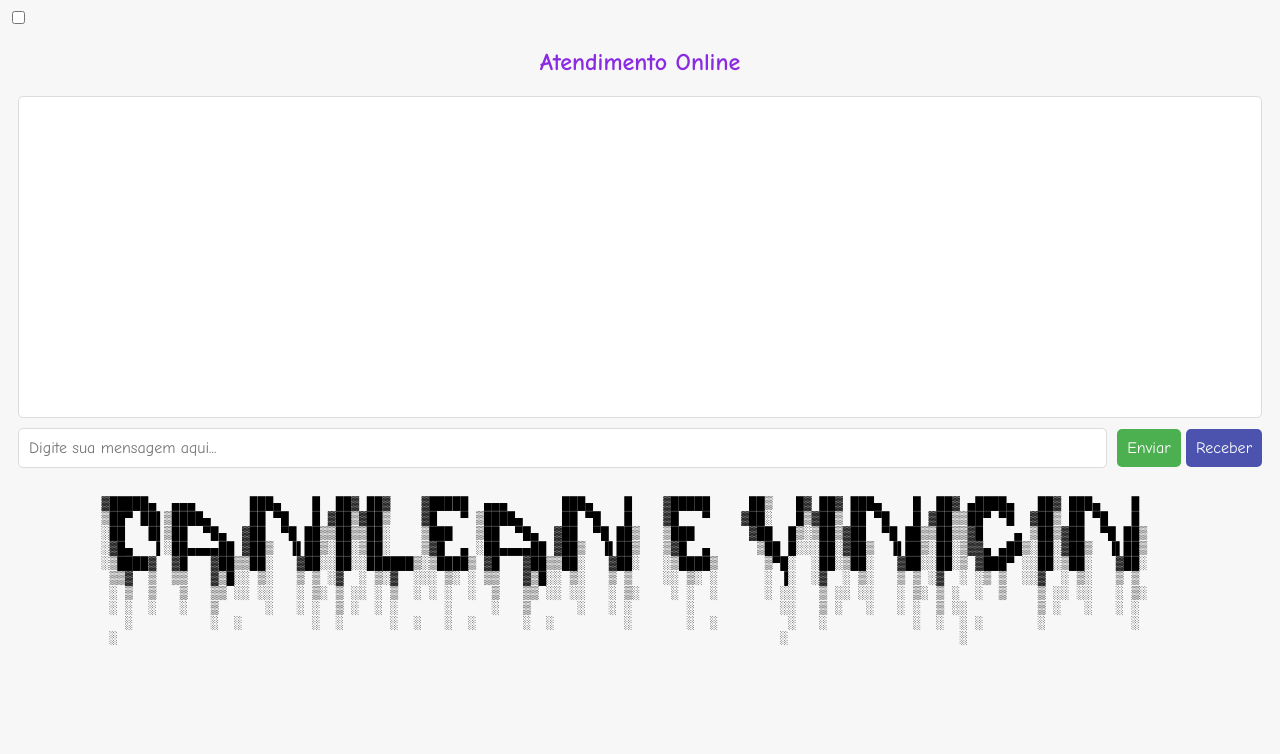
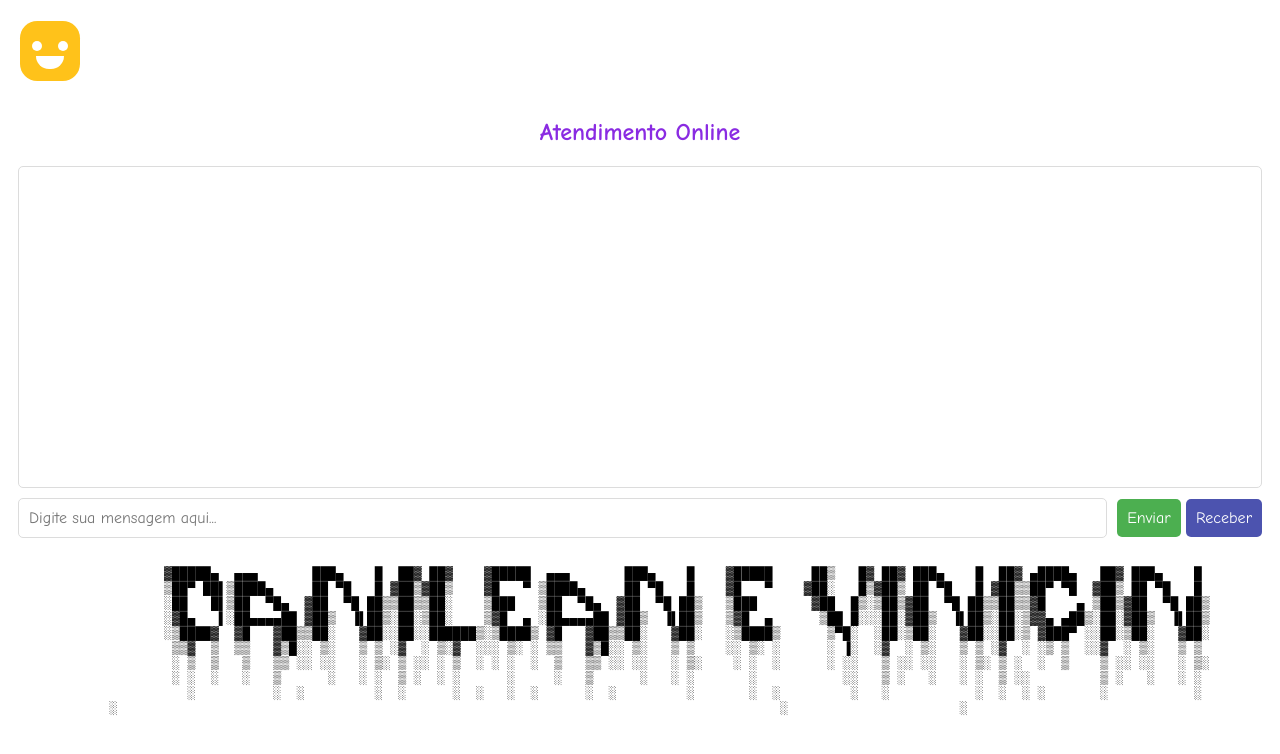
Before and after one commit to Shinguek0/Chat-Atendimento, a plain HTML site: page index.html in a window 1280 px wide. Shown: the top 754 px of the page. Drawn offline with Linux system fonts and the light colour scheme.

Commit message:
Feat style :rocket:

```diff
--- a/style.css
+++ b/style.css
@@ -1,17 +1,40 @@
+html {
+  --background: #fff;
+  --color: #fff;
+  --font-family: 'Comic Sans MS', cursive, sans-serif;
+  --border: 1px solid #dcdcdc;
+  --message-color: #e6f2ff;
+  --footer-color: #000;
+}
+
+html[data-theme="dark"] {
+  --background: #555252;
+  --color: #555252;
+  --font-family: 'Comic Sans MS', cursive, sans-serif;
+  --border: 1px solid #a7a7aa;
+  --message-color: #727272;
+  --footer-color: #fff;
+}
+
+*{
+  transition: all 0.3s;
+}
+
 body {
-    font-family: 'Comic Sans MS', cursive, sans-serif;
-    background-color: #f7f7f7;
+  font-family: var(--font-family);
+  background-color: var(--background);
+
 }
 
 #chatbox {
-    background-color: #ffffff;
-    border: 1px solid #dcdcdc;
+  background-color: var(--background);
+  border: var(--border);
   border-radius: 5px;
   margin: 10px;
   padding: 10px;
   height: 300px;
   overflow-y: scroll;
-    font-family: 'Comic Sans MS', cursive, sans-serif;
+  font-family: var(--font-family);
 }
 
 #input-container {
@@ -21,25 +44,26 @@ body {
 }
 
 #input-text {
+  background-color: var(--background);
   flex-grow: 1;
   margin-right: 10px;
   padding: 10px;
-    border: 1px solid #dcdcdc;
+  border: var(--border);
   border-radius: 5px;
   font-size: 16px;
   outline: none;
-    font-family: 'Comic Sans MS', cursive, sans-serif;
+  font-family: var(--font-family);
 
 }
 
 #send-button {
   background-color: #4CAF50;
-    color: #ffffff;
+  color: var(--color);
   border: none;
   border-radius: 5px;
   padding: 10px;
   font-size: 16px;
-    font-family: 'Comic Sans MS', cursive, sans-serif;
+  font-family: var(--font-family);
   cursor: pointer;
 }
 #send-button:hover {
@@ -48,12 +72,12 @@ body {
 
 #receive-button {
   background-color: #4c53af;
-    color: #ffffff;
+  color: var(--color);
   border: none;
   border-radius: 5px;
   padding: 10px;
   font-size: 16px;
-    font-family: 'Comic Sans MS', cursive, sans-serif;
+  font-family: var(--font-family);
   cursor: pointer;
 }
 
@@ -64,3 +88,87 @@ body {
   text-align: center;
   color: blueviolet
 }
+
+.message-user{
+  color: #2da3d2;
+  padding: 5px;
+  border-radius: 5px;
+  background-color: var(--message-color);
+  text-align: right;
+}
+
+.message{
+  color: #d22d2d;
+  padding: 5px;
+  border-radius: 5px;
+  background-color: var(--message-color);
+  text-align: left;
+}
+
+#footer{
+  color: var(--footer-color);
+  text-align: center;
+}
+
+#chatbox::-webkit-scrollbar {
+  width: 12px;
+}
+
+#chatbox::-webkit-scrollbar-track {
+  -webkit-box-shadow: inset 0 0 6px rgba(0,0,0,0.3);
+  border-radius: 10px;
+}
+
+#chatbox::-webkit-scrollbar-thumb {
+  border-radius: 10px;
+  -webkit-box-shadow: inset 0 0 6px rgba(0,0,0,0.5);
+}
+
+input[type="checkbox"]{
+  position: relative;
+  width: 180px;
+  height: 80px;
+  outline: none;
+  -webkit-appearance: none;
+  background-color: white;
+  border-radius: 50px;
+  cursor: pointer;
+}
+
+input[type="checkbox"]:before{
+  position: absolute;
+  content: "";
+  background-color: white;
+  height: 10px;
+  width: 10px;
+  border-radius: 50%;
+  top:30px;
+  left: 20px;
+  z-index: 0;
+  box-shadow: 26px 0px 0 0px white,
+  13px 5px 0 25px #ffc21a;
+  transition:0.5s;
+}
+
+input[type="checkbox"]:after{
+  position: absolute;
+  content: "";
+  background-color: white;
+  height: 13px;
+  width: 28px;
+  top:45px;
+  left: 24px;
+  border-radius: 0 0 28px 28px;
+  transition:0.5s;
+}
+
+input:checked[type="checkbox"]:before{
+  box-shadow: 26px 0px 0 0px white,
+  13px 5px 0 25px #2da3d2;
+  transform: translateX(105px);
+}
+
+input:checked[type="checkbox"]:after{
+  border-radius: 28px 28px 0 0;
+  transform: translateX(105px);
+}
```
Lines whose indentation alone changed are shown as unchanged.
